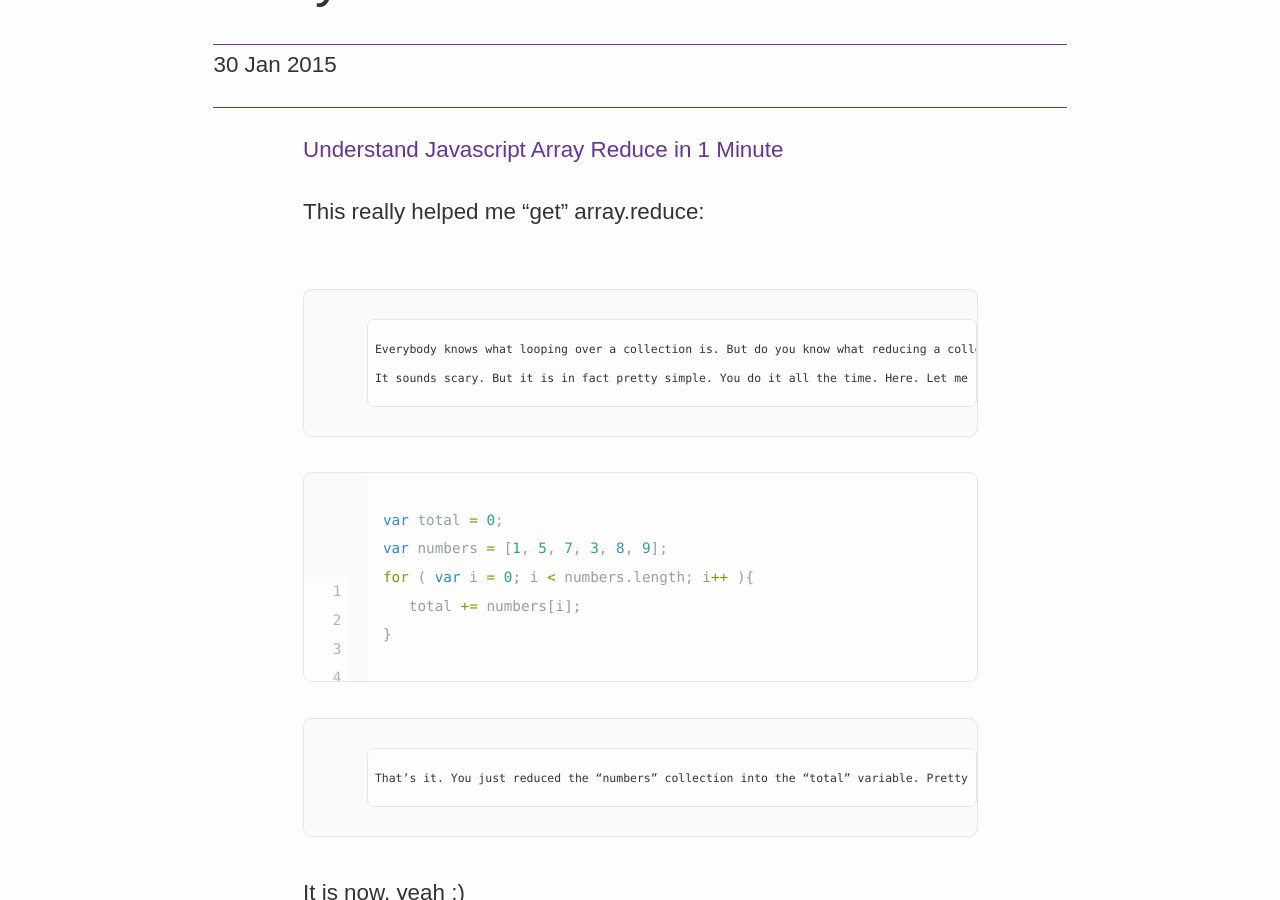
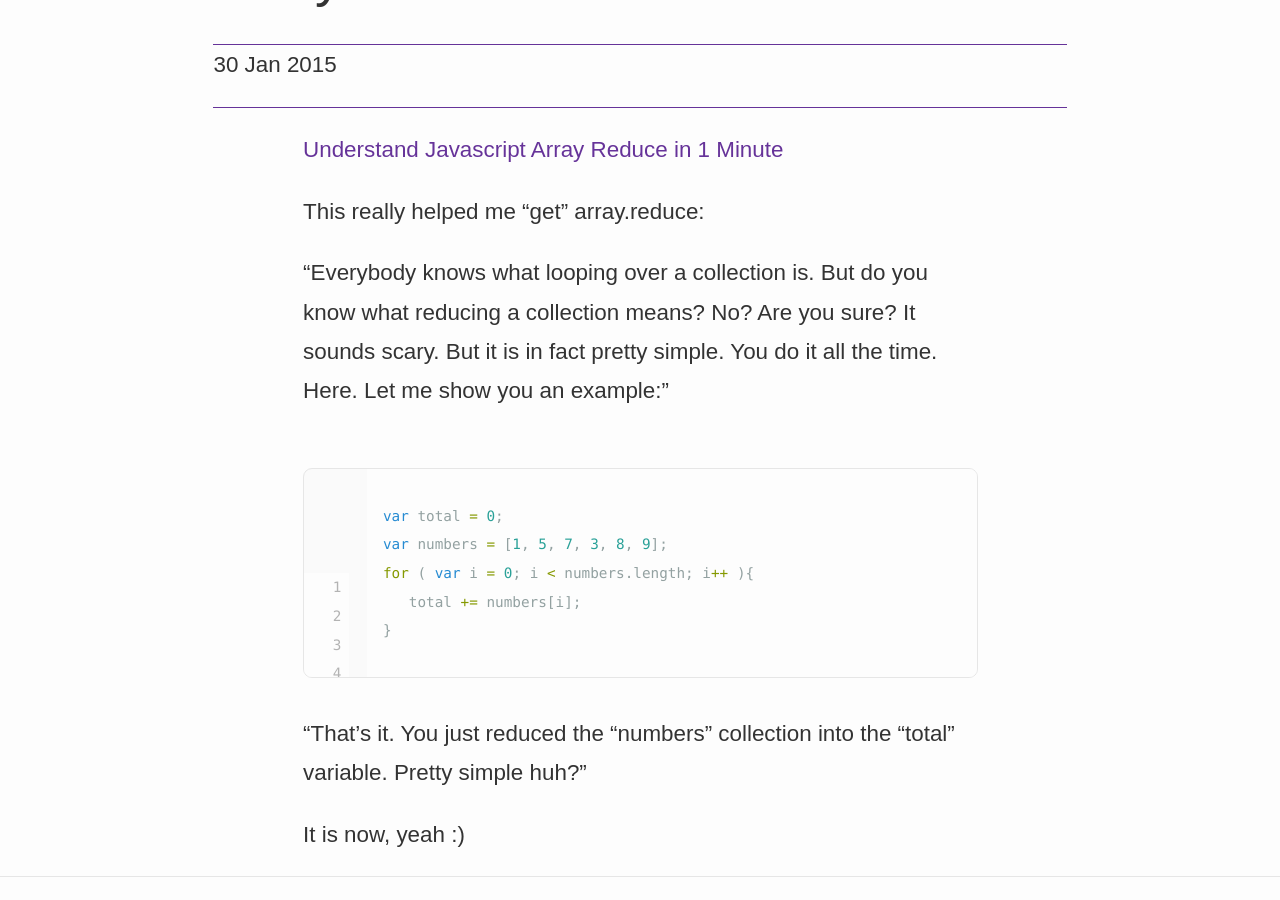
Before and after one commit to matthewbeta/matthew-jackson.com, a Jekyll site: the page built from _posts/2015-01-30-Understand-Javascript-Array-Reduce-in-1-Minute.markdown, in a window 1280 px wide and 900 px high, scrolled down 436 px. Built offline with Jekyll 4.4.1, drawn with Linux system fonts in a browser that asks for light colours; Markdown is read by kramdown in place of the engine named in the settings.

```diff
--- a/_posts/2015-01-30-Understand-Javascript-Array-Reduce-in-1-Minute.markdown
+++ b/_posts/2015-01-30-Understand-Javascript-Array-Reduce-in-1-Minute.markdown
@@ -10,9 +10,8 @@ url: https://www.airpair.com/javascript/javascript-array-reduce
 
 This really helped me "get" array.reduce:
 
-    Everybody knows what looping over a collection is. But do you know what reducing a collection means? No? Are you sure?
-    It sounds scary. But it is in fact pretty simple. You do it all the time. Here. Let me show you an example:
-
+"Everybody knows what looping over a collection is. But do you know what reducing a collection means? No? Are you sure?
+It sounds scary. But it is in fact pretty simple. You do it all the time. Here. Let me show you an example:"
 
 {% highlight js linenos %}
 var total = 0;
@@ -22,6 +21,6 @@ for ( var i = 0; i < numbers.length; i++ ){
 }
 {% endhighlight%}
 
-    That’s it. You just reduced the “numbers” collection into the “total” variable. Pretty simple huh?
+"That’s it. You just reduced the “numbers” collection into the “total” variable. Pretty simple huh?"
 
 It is now, yeah :)
```
